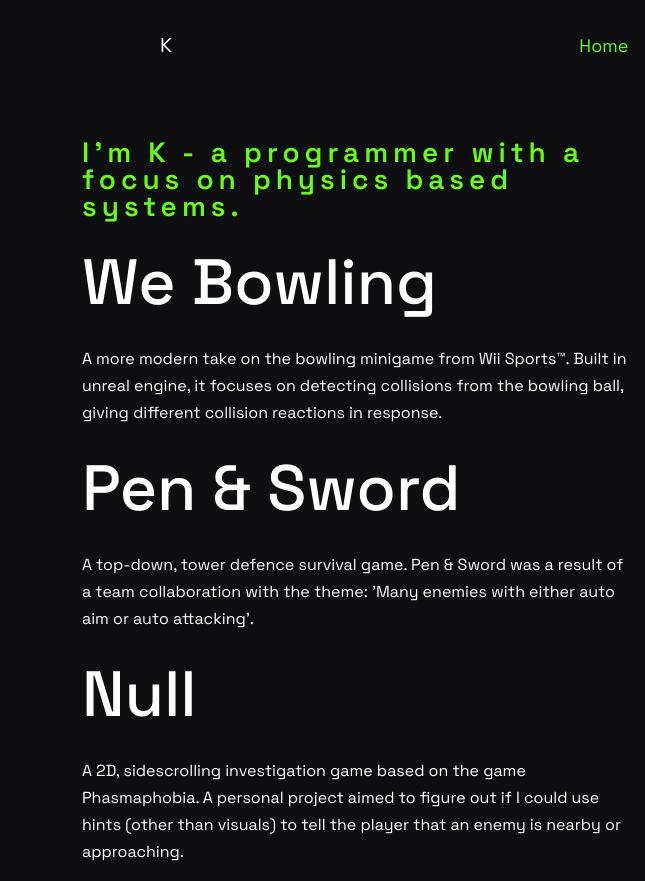
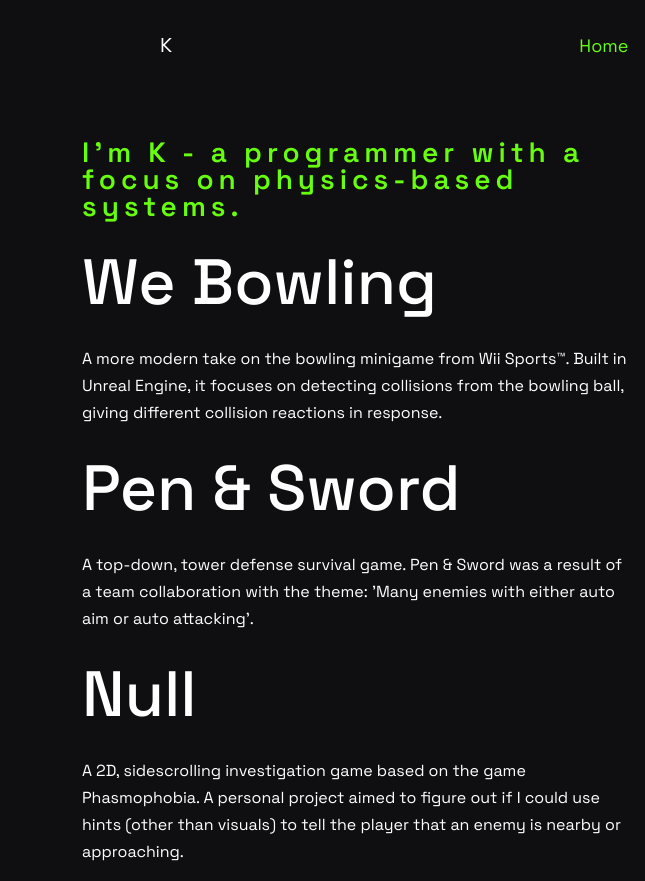
Before and after one commit to K-is-not-available/k-is-not-available.github.io, a plain HTML site: page index.html in a window 1280 px wide. Shown: the full height of the page, 0-645 px from the left. Drawn offline with nearby package versions, Linux system fonts and the light colour scheme.

Commit message:
Update index.html

```diff
--- a/index.html
+++ b/index.html
@@ -58,7 +58,6 @@
         </div>
     </nav>
 
-    <!-- Hero Section -->
     <section id="hero" class="p-medium position-relative">
     <div class="container text-white">
         <div class="row flex-row-reverse justify-content-center align-items-center">
@@ -66,22 +65,20 @@
                 <div class="position-relative">
                     <img src="images/BowlingGif.gif" alt="img" class="img-fluid rounded-circle" style="width: 630px; height: 630px; object-fit: cover;">
                     <div class="position-absolute top-0">
-                            <img src="images/banner-img-border.png" alt="img"
-                                class="img-fluid rounded-circle animated-border">
+                        <img src="images/banner-img-border.png" alt="img" class="img-fluid rounded-circle animated-border">
                     </div>
                 </div>
             </div>
-                <div class="col-lg-6 mt-5 ">
+            <div class="col-lg-6 mt-5">
                 <p class="letter-space text-primary fw-semibold fs-3" data-aos="fade-up" data-aos-duration="1000">
-                        I'm K - a programmer with a focus on physics based systems.
+                    I'm K - a programmer with a focus on physics-based systems.
                 </p>
 
-                    <!-- 🔽 NEW: Two Headings with Filler Text -->
                 <h2 class="banner-size fw-medium display-3 my-4" data-aos="fade-up" data-aos-duration="1200">
                     We Bowling
                 </h2>
                 <p data-aos="fade-up" data-aos-duration="1400">
-                        A more modern take on the bowling minigame from Wii Sports™. Built in unreal engine,
+                    A more modern take on the bowling minigame from Wii Sports™. Built in Unreal Engine,
                     it focuses on detecting collisions from the bowling ball, giving different collision
                     reactions in response.
                 </p>
@@ -90,7 +87,7 @@
                     Pen & Sword
                 </h2>
                 <p data-aos="fade-up" data-aos-duration="1400">
-                        A top-down, tower defence survival game. Pen & Sword was a result of a team collaboration
+                    A top-down, tower defense survival game. Pen & Sword was a result of a team collaboration
                     with the theme: 'Many enemies with either auto aim or auto attacking'.
                 </p>
 
@@ -98,7 +95,7 @@
                     Null
                 </h2>
                 <p data-aos="fade-up" data-aos-duration="1400">
-                        A 2D, sidescrolling investigation game based on the game Phasmaphobia. A personal project
+                    A 2D, sidescrolling investigation game based on the game Phasmophobia. A personal project
                     aimed to figure out if I could use hints (other than visuals) to tell the player that an
                     enemy is nearby or approaching.
                 </p>
@@ -106,6 +103,7 @@
         </div>
     </div>
 </section>
+
 
     <!-- Scripts -->
     <script src="js/jquery-1.11.0.min.js"></script>
```
Lines whose indentation alone changed are shown as unchanged.
